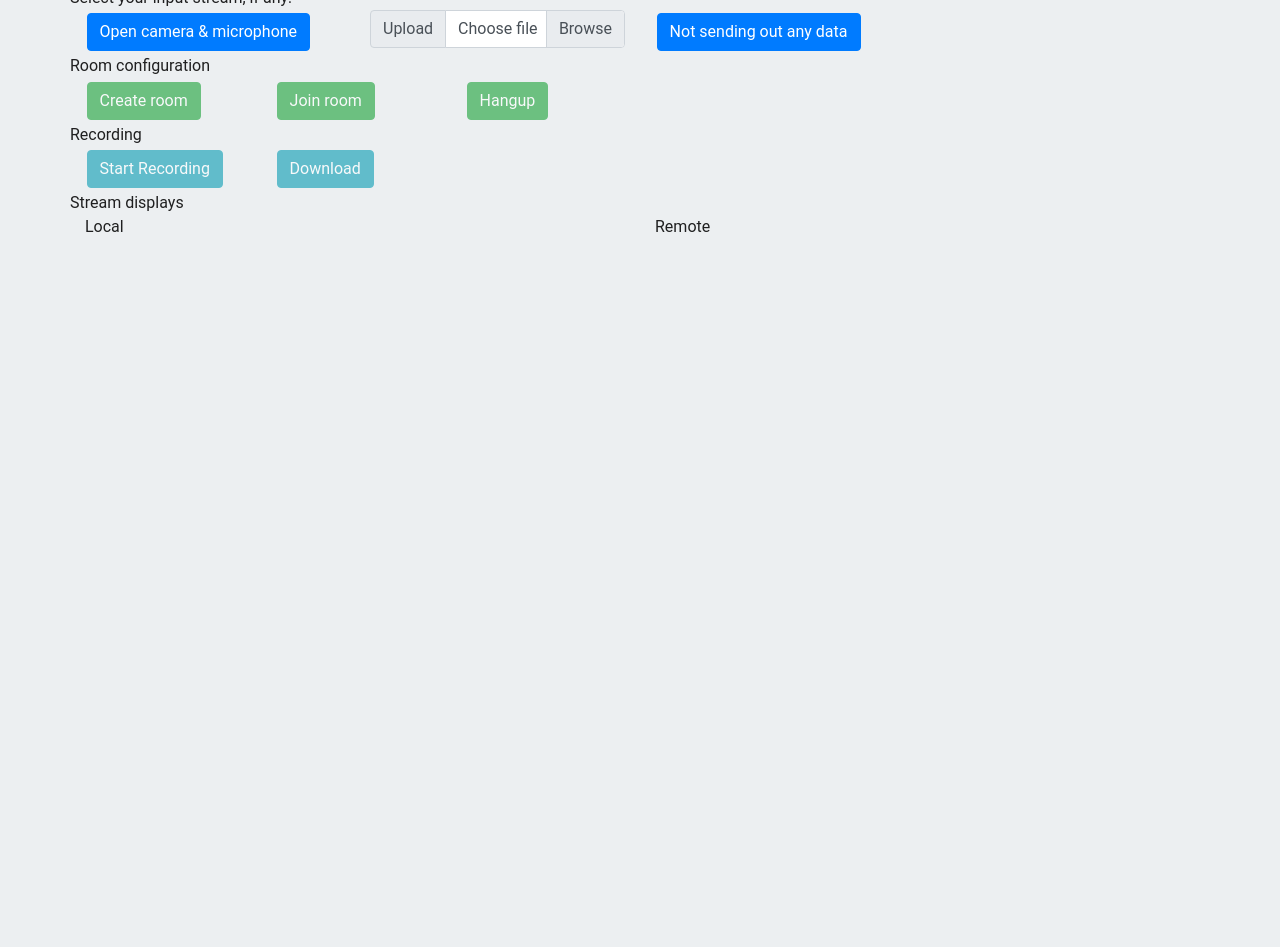
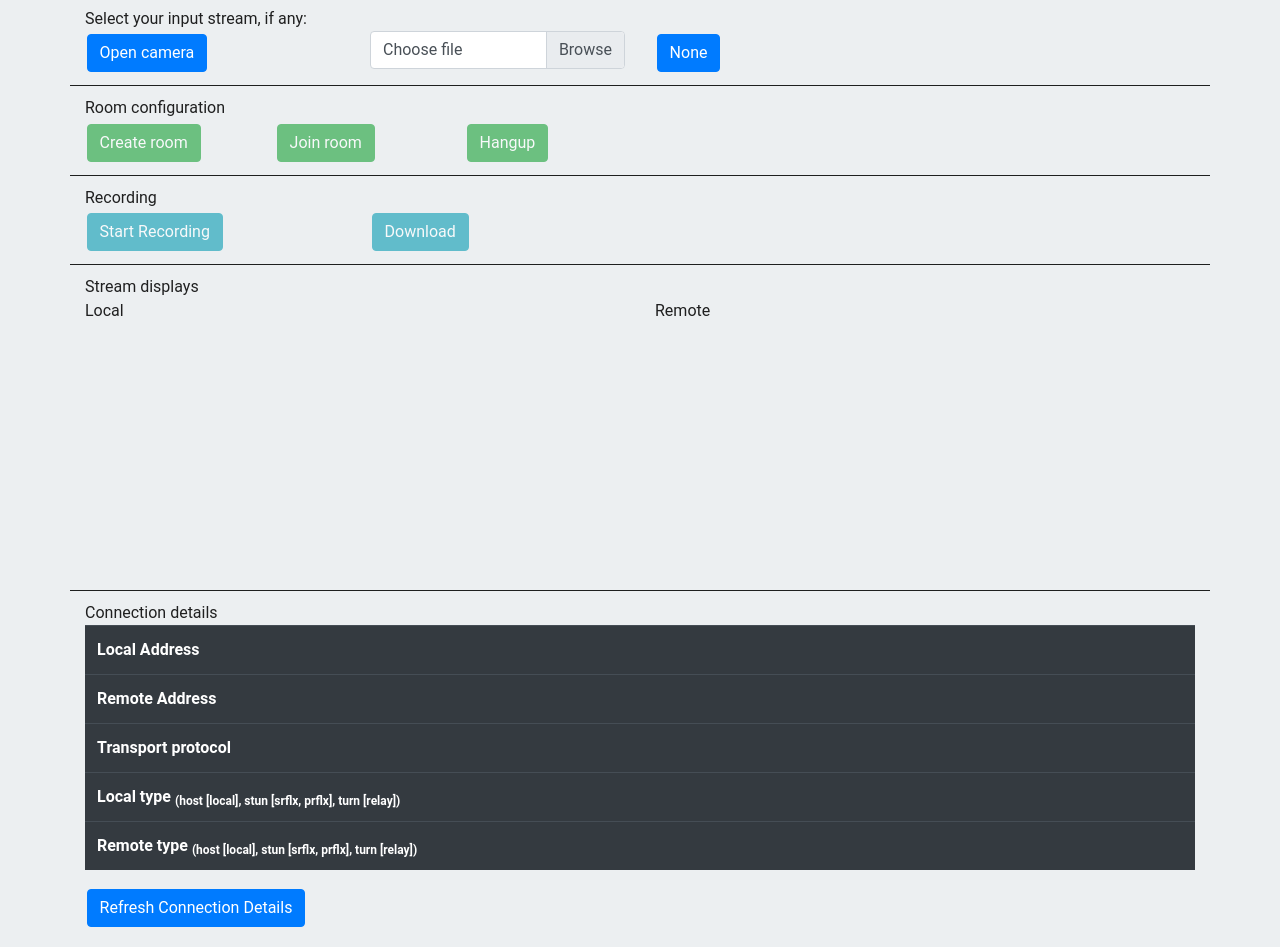
Before and after one commit to ggate/webrtc, a plain HTML site: page public/index.html in a window 1280 px wide. Shown: the part 86-1033 px from the top of the page. Before the commit the page ends 800 px from the top, so only its background shows below. Drawn offline with nearby package versions, Linux system fonts and the light colour scheme; some packages are replaced by stand-ins of ours.

Commit message:
improving css

```diff
--- a/public/index.html
+++ b/public/index.html
@@ -19,21 +19,24 @@
     <link rel="stylesheet" type="text/css" href="main.css">
 </head>
 <body>
-<h1>Video Streaming Test App</h1>
 <div id="buttons">
   <div class="container">
     <div class="row">
-      Select your input stream, if any:
+      <div class="col-sm vspace" >
+        <h1>Video Streaming Test App</h1>
+      </div>
     </div>
     <div class="row">
+      <div class="col-sm">
+        Select your input stream, if any:
+      </div>
+    </div>
+    <div class="row vspace">
       <div class="col-sm-3">
-        <button type="button" class="btn btn-primary" id="cameraBtn">Open camera & microphone</button>
+        <button type="button" class="btn btn-primary" id="cameraBtn">Open camera</button>
       </div>
       <div class="col-sm-3">
         <div class="input-group">
-          <div class="input-group-prepend">
-            <span class="input-group-text" id="inputGroupFileAddon01">Upload</span>
-          </div>
           <div class="custom-file">
             <input type="file" class="custom-file-input" id="inputfile"
               aria-describedby="inputGroupFileAddon01">
@@ -42,18 +45,20 @@
         </div>
       </div>
       <div class="col-sm-3">
-        <button type="button" class="btn btn-primary" id="nolocalBtn">Not sending out any data</button>
+        <button type="button" class="btn btn-primary" id="nolocalBtn">None</button>
       </div>
     </div>
     <div class="row">
-      Room configuration
+      <div class="col-sm">
+        Room configuration
+      </div>
     </div>
     <div class="row">
       <div class="col-sm">
         <span id="currentRoom"></span>
       </div>
     </div>
-    <div class="row">
+    <div class="row vspace">
       <div class="col-sm-2">
         <button type="button" class="btn btn-success" disabled id="createBtn">Create room</button>
       </div>
@@ -65,18 +70,22 @@
       </div>
     </div>
     <div class="row">
-      Recording
+      <div class="col-sm">
+        Recording
+      </div>
     </div>
-    <div class="row">
-      <div class="col-sm-2">
+    <div class="row vspace">
+      <div class="col-sm-3">
         <button type="button" class="btn btn-info" disabled id="record">Start Recording</button>
       </div>
-      <div class="col-sm-2">
+      <div class="col-sm-3">
         <button type="button" class="btn btn-info" disabled id="download">Download</button>
       </div>
     </div>
     <div class="row">
-      Stream displays
+      <div class="col-sm">
+        Stream displays
+      </div>
     </div>
     <div class="row">
       <div class="col-sm-6">
@@ -86,12 +95,52 @@
         Remote
       </div>
     </div>
-    <div class="row">
+    <div class="row vspace">
       <div class="col-sm-6">
         <video style="width: 500px;" id="localVideo" muted autoplay playsinline loop></video>
       </div>
       <div class="col-sm-6">
         <video style="width: 500px;" id="remoteVideo" autoplay playsinline></video>
+      </div>
+    </div>
+    <div class="row">
+      <div class="col-sm">
+        Connection details
+      </div>
+    </div>
+    <div class="row">
+      <div class="col-sm">
+      <table class="table table-dark">
+        <thead>
+        </thead>
+        <tbody>
+          <tr>
+            <th scope="row">Local Address</th>
+            <td id="localad"></td>
+          </tr>
+          <tr>
+            <th scope="row">Remote Address</th>
+            <td id="remotead"></td>
+          </tr>
+          <tr>
+            <th scope="row">Transport protocol</th>
+            <td id="transport"></td>
+          </tr>
+          <tr>
+            <th scope="row">Local type <sub>(host [local], stun [srflx, prflx], turn [relay])</sub></th>
+            <td id="localtype"></td>
+          </tr>
+          <tr>
+            <th scope="row">Remote type <sub>(host [local], stun [srflx, prflx], turn [relay])</sub></th>
+            <td id="remotetype"></td>
+          </tr>
+        </tbody>
+      </table>
+      </div>
+    </div>
+    <div class="row">
+      <div class="col-sm">
+        <button type="button" class="btn btn-primary" id="getDetailBtn">Refresh Connection Details</button>
       </div>
     </div>
   </div>
@@ -111,7 +160,7 @@
         <div class="md-form mb-5">
           <i class="fas fa-envelope prefix grey-text"></i>
           <input type="text" id="room-id" class="form-control validate">
-          <label data-error="wrong" data-success="right" for="defaultForm-email">Enter ID for room to join:</label>
+          <label data-error="wrong" data-success="right" for="defaultForm-email">Enter a room ID:</label>
         </div>
 
       </div>
--- a/public/main.css
+++ b/public/main.css
@@ -88,3 +88,10 @@ div#videos > video {
     display: block;
     margin: 1em;
 }
+
+.vspace{
+  border-bottom-style: solid;
+  border-bottom-width: 1px;
+  margin-bottom: 10px;
+  padding-bottom: 10px;
+}
```
